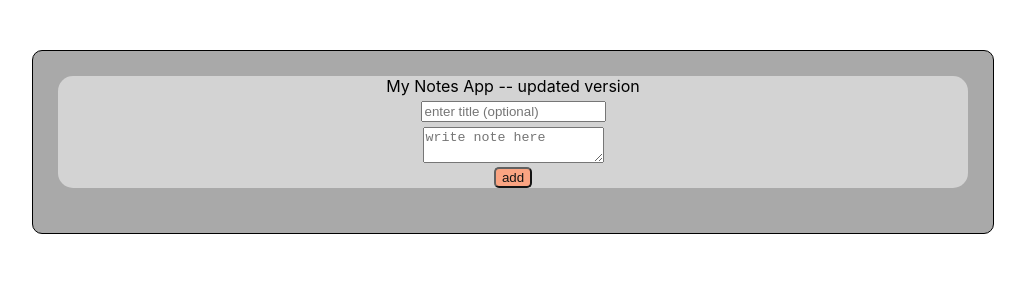
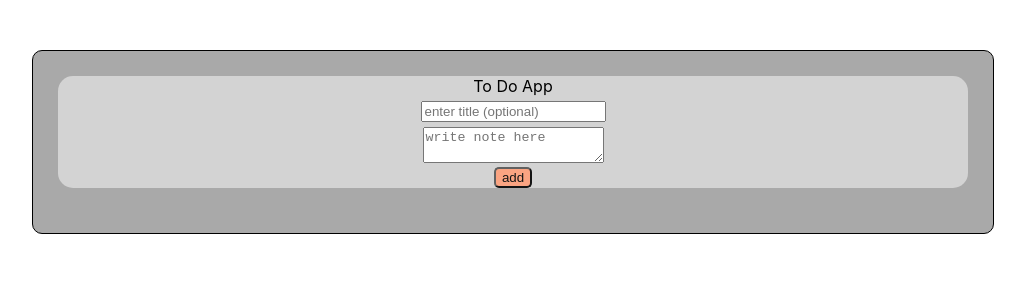
Before and after one commit to idomand/react-notes-app_second_version, a React (Create React App) app: page / in a window 1280 px wide. Shown: the top 300 px of the page, without its empty margins (127-1152 px from the left). Built offline with nearby package versions, Linux system fonts and the light colour scheme.

Commit message:
removed props

```diff
--- a/src/App.css
+++ b/src/App.css
@@ -1,4 +1,4 @@
-.App {
+/* .App {
   text-align: center;
 }
 
@@ -36,4 +36,4 @@
     transform: rotate(360deg);
   }
 }
-/* ========================================== */
+ */
--- a/src/App.js
+++ b/src/App.js
@@ -1,12 +1,17 @@
-import "./App.css";
-import MainBody from "./myComponents/MainBody";
+import React, { useState } from "react";
+import InputDiv from "../src/myComponents/InputDiv";
+import CardsList from "../src/myComponents/CardsList";
 
-function App() {
+export default function App() {
+  const [notesArray, setNotesArray] = useState([]);
+
+  const callbackFunction = (childData) => {
+    setNotesArray([childData, ...notesArray]);
+  };
   return (
-    <div className="App">
-      <MainBody />
+    <div className="mainBody">
+      <InputDiv parentCallback={callbackFunction} />
+      <CardsList notesArray={notesArray} />
     </div>
   );
 }
-
-export default App;
--- a/src/index.css
+++ b/src/index.css
@@ -21,6 +21,7 @@ code {
   flex-direction: column;
   width: 75%;
   justify-self: center;
+  text-align: center;
 }
 
 #inputDiv {
@@ -34,6 +35,7 @@ code {
   display: flex;
   flex-wrap: wrap;
   margin: 10px;
+  padding: 0;
 }
 
 .card-item {
--- a/src/myComponents/CardsList.jsx
+++ b/src/myComponents/CardsList.jsx
@@ -1,11 +1,11 @@
-import React from "react";
+import React, { useState } from "react";
 import CardItem from "./CardItem";
 
 export default function CardsList({ notesArray }) {
-  // const [cardToDelete, setCardToDelete] = useState("");
+  const [, setCardToDelete] = useState("");
 
   const deleteCardWithKey = (keyNumber) => {
-    // setCardToDelete(keyNumber);
+    setCardToDelete(keyNumber);
     notesArray.forEach((element) => {
       let index;
       if (element.dateCreated === keyNumber) {
--- a/src/myComponents/InputDiv.jsx
+++ b/src/myComponents/InputDiv.jsx
@@ -17,7 +17,6 @@ export default function InputDiv({ parentCallback }) {
         dateCreated: TIME,
         userTitle: userTitle,
       };
-      console.log("userInfo :>> ", userInfo);
       sendData(userInfo);
       setUserText("");
       setUserTitle("");
@@ -40,7 +39,7 @@ export default function InputDiv({ parentCallback }) {
   return (
     <div id="inputDiv">
       <form onSubmit={(event) => handleSubmit(event)}>
-        <legend>My Notes App -- updated version</legend>
+        <legend>To Do App</legend>
         <input
           className="titleInput"
           value={userTitle}
--- a/src/myComponents/MainBody.jsx
+++ /dev/null
@@ -1,17 +0,0 @@
-import React, { useState } from "react";
-import InputDiv from "./InputDiv";
-import CardsList from "./CardsList";
-
-export default function MainBody() {
-  const [notesArray, setNotesArray] = useState([]);
-
-  const callbackFunction = (childData) => {
-    setNotesArray([childData, ...notesArray]);
-  };
-  return (
-    <div className="mainBody">
-      <InputDiv parentCallback={callbackFunction} />
-      <CardsList notesArray={notesArray} />
-    </div>
-  );
-}
```
Also changed, not shown: src/logo.svg (deleted).
